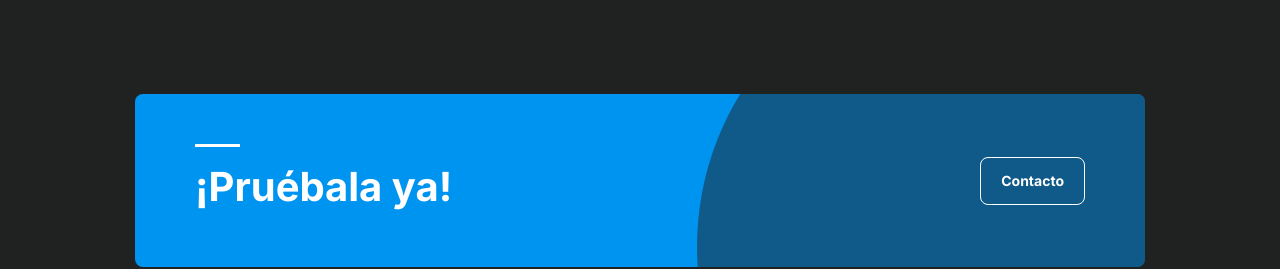
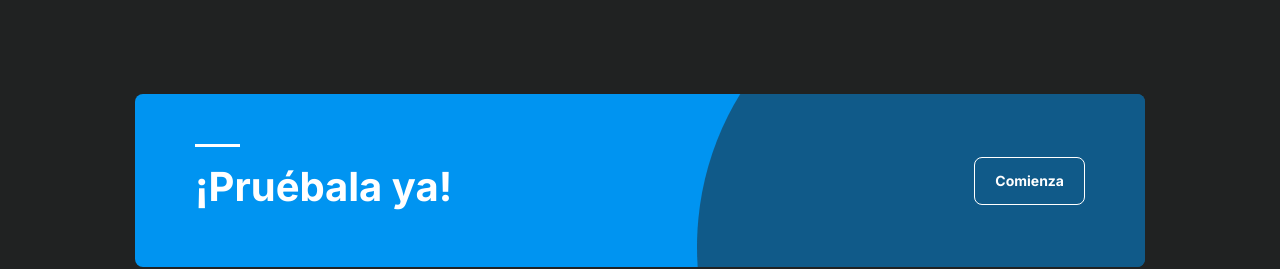
Before and after one commit to Juan-Script/web-topleague, a Next.js app: page / in a window 1280 px wide. Shown: the part 4843-5112 px from the top of the page. Built offline with nearby package versions, Linux system fonts and the light colour scheme.

Commit message:
Añadida redirección de descarga en CardContacto

```diff
--- a/src/components/shared/CardContacto.tsx
+++ b/src/components/shared/CardContacto.tsx
@@ -3,7 +3,7 @@
 import { Box, Button, Flex, Text } from "@chakra-ui/react"
 import { motion, useInView } from "framer-motion";
 import { useRef } from "react";
-
+import Link from "next/link";
 export default function CardContacto() {
   const MotionFlex = motion(Flex as any);
 
@@ -60,8 +60,11 @@ export default function CardContacto() {
           </Text>
         </Flex>
 
-        <Button
-          bg="transparent"
+        <Link
+          href={"/descarga"}
+        >
+          <Button
+            bg="transparent"
           px="20px"
           py="14px"
           w="fit-content"
@@ -74,8 +77,9 @@ export default function CardContacto() {
           lineHeight="18px"
           zIndex={99}
         >
-          Contacto
-        </Button>
+            Comienza
+          </Button>
+        </Link>
 
         <Box
           position="absolute"
```
